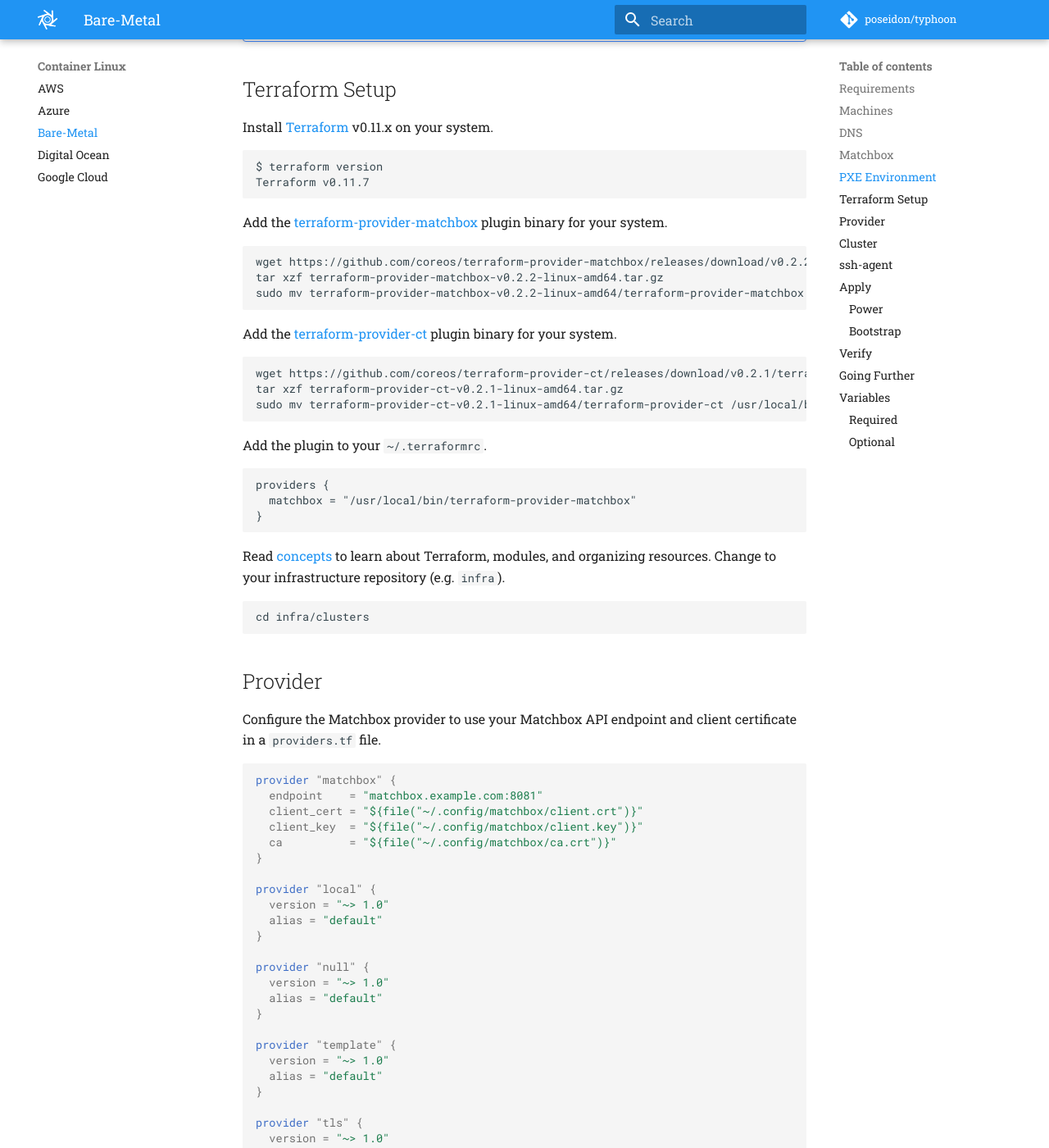
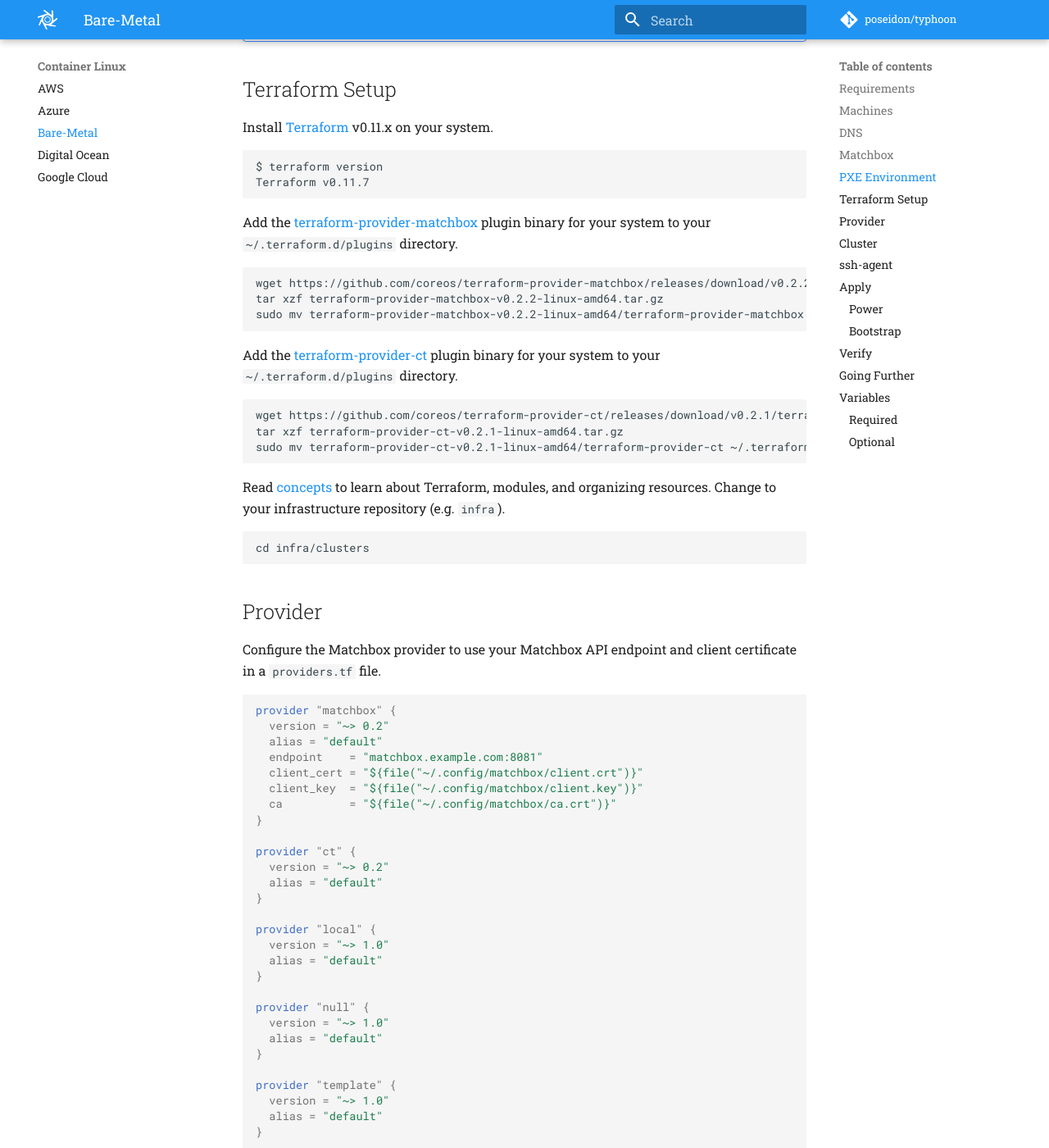
Before and after one commit to poseidon/typhoon, an MkDocs documentation site: the page built from docs/cl/bare-metal.md, in a window 1280 px wide and 1400 px high, scrolled down 3273 px. Shown: the whole window at 82% size. Built offline with MkDocs 1.6.1 and Material for MkDocs 9.7.7, drawn with Linux system fonts in a browser that asks for light colours; comment, search, counter and statistics services are not loaded; old or Windows-style settings are respelled for this version of MkDocs.

Commit message:
docs/cl/bare-metal: Install providers to Terraform 3rd party plugin directory
Listing providers in `~/.terraformrc` has been deprecated: https://www.terraform.io/docs/commands/cli-config.html#deprecated-settings

They should be installed into the 3rd party plugins directory instead: https://www.terraform.io/docs/configuration/providers.html#third-party-plugins

Terraform strongly suggests to also name the desired plugin version in the provider configuration.

````diff
--- a/docs/cl/bare-metal.md
+++ b/docs/cl/bare-metal.md
@@ -113,28 +113,20 @@
 Terraform v0.11.7
 ```
 
-Add the [terraform-provider-matchbox](https://github.com/coreos/terraform-provider-matchbox) plugin binary for your system.
+Add the [terraform-provider-matchbox](https://github.com/coreos/terraform-provider-matchbox) plugin binary for your system to your `~/.terraform.d/plugins` directory.
 
 ```sh
 wget https://github.com/coreos/terraform-provider-matchbox/releases/download/v0.2.2/terraform-provider-matchbox-v0.2.2-linux-amd64.tar.gz
 tar xzf terraform-provider-matchbox-v0.2.2-linux-amd64.tar.gz
-sudo mv terraform-provider-matchbox-v0.2.2-linux-amd64/terraform-provider-matchbox /usr/local/bin/
+sudo mv terraform-provider-matchbox-v0.2.2-linux-amd64/terraform-provider-matchbox ~/.terraform.d/plugins/terraform-provider-matchbox_v0.2.2
 ```
 
-Add the [terraform-provider-ct](https://github.com/coreos/terraform-provider-ct) plugin binary for your system.
+Add the [terraform-provider-ct](https://github.com/coreos/terraform-provider-ct) plugin binary for your system to your `~/.terraform.d/plugins` directory.
 
 ```sh
 wget https://github.com/coreos/terraform-provider-ct/releases/download/v0.2.1/terraform-provider-ct-v0.2.1-linux-amd64.tar.gz
 tar xzf terraform-provider-ct-v0.2.1-linux-amd64.tar.gz
-sudo mv terraform-provider-ct-v0.2.1-linux-amd64/terraform-provider-ct /usr/local/bin/
-```
-
-Add the plugin to your `~/.terraformrc`.
-
-```
-providers {
-  matchbox = "/usr/local/bin/terraform-provider-matchbox"
-}
+sudo mv terraform-provider-ct-v0.2.1-linux-amd64/terraform-provider-ct ~/.terraform.d/plugins/terraform-provider-ct_v0.2.1
 ```
 
 Read [concepts](/architecture/concepts.md) to learn about Terraform, modules, and organizing resources. Change to your infrastructure repository (e.g. `infra`).
@@ -149,10 +141,17 @@
 
 ```tf
 provider "matchbox" {
+  version = "~> 0.2"
+  alias = "default"
   endpoint    = "matchbox.example.com:8081"
   client_cert = "${file("~/.config/matchbox/client.crt")}"
   client_key  = "${file("~/.config/matchbox/client.key")}"
   ca          = "${file("~/.config/matchbox/ca.crt")}"
+}
+
+provider "ct" {
+  version = "~> 0.2"
+  alias = "default"
 }
 
 provider "local" {
````
